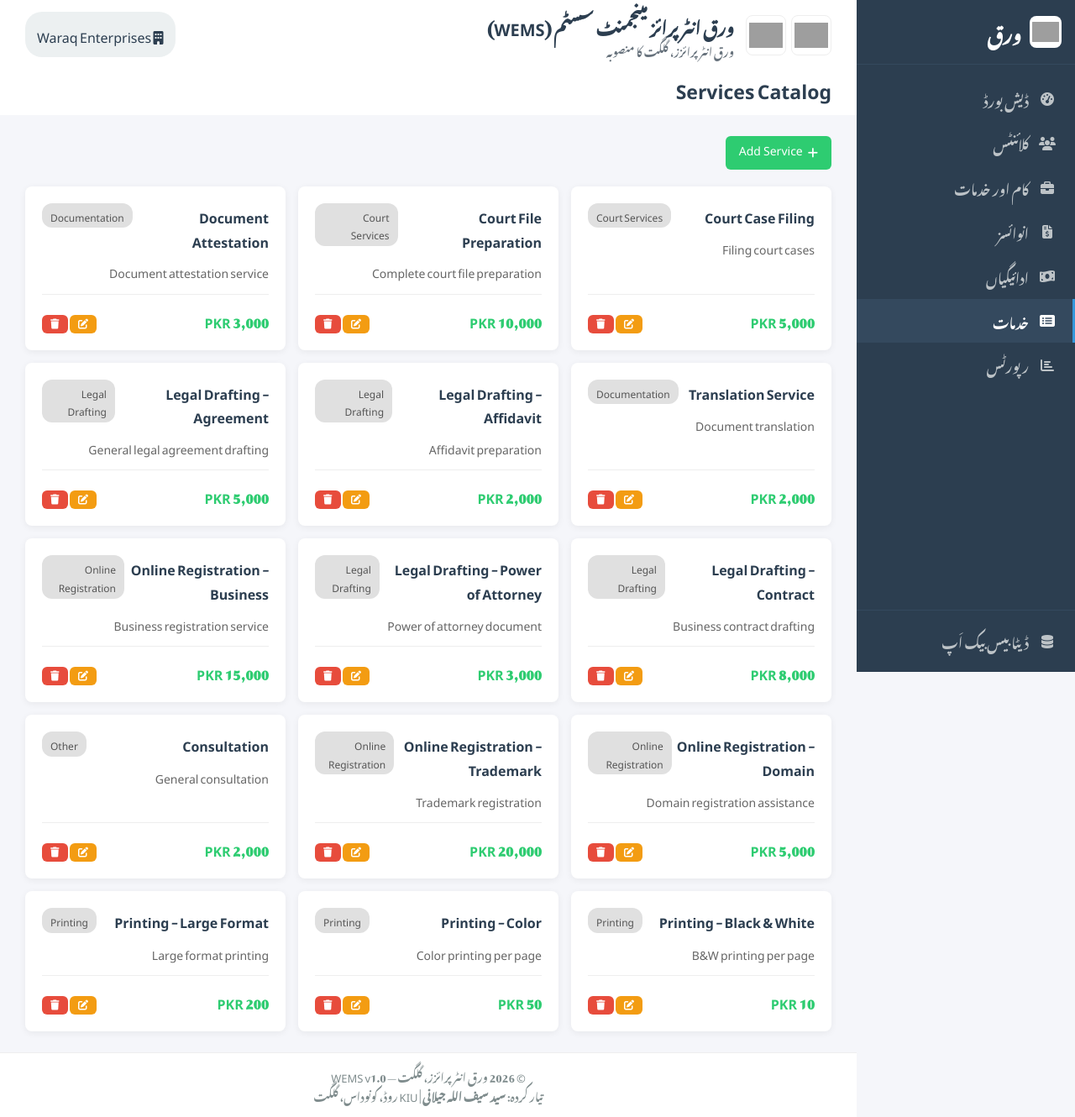
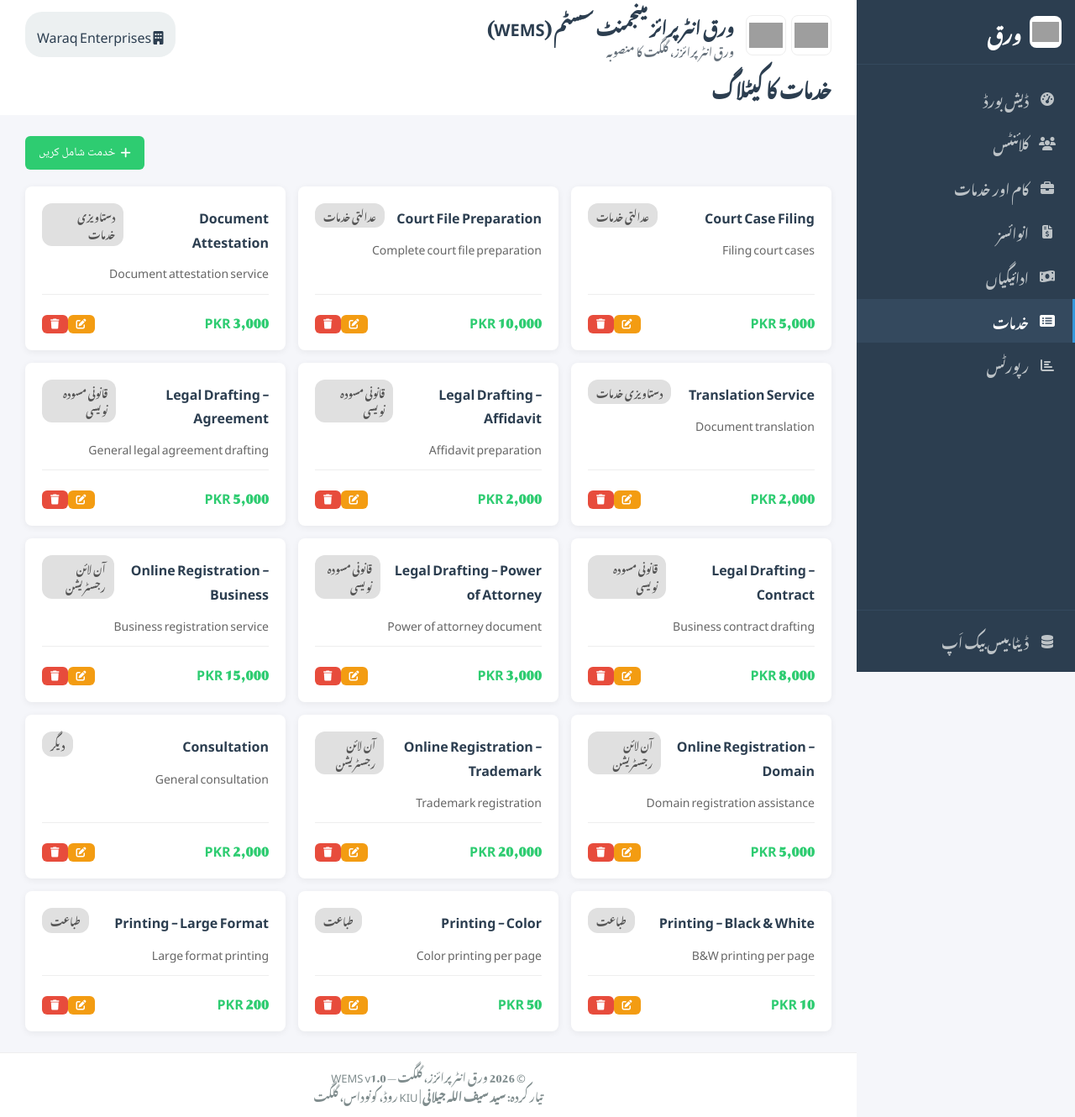
Before and after one commit to xl8saif/WEMS, a Flask app: page /services in a window 1280 px wide. Shown: the whole page at 84% size. Run offline with Flask 3, Linux system fonts and the light colour scheme; data comes from the database, SQL or seed files in the repository; grey boxes are pictures that could not be loaded.

Commit message:
Localize service catalog and dialogs to Urdu

```diff
--- a/templates/services/list.html
+++ b/templates/services/list.html
@@ -1,128 +1,10 @@
 {% extends "base.html" %}
-
-{% block title %}Services - WEMS{% endblock %}
-{% block page_title %}Services Catalog{% endblock %}
-
+{% block title %}خدمات — WEMS{% endblock %}
+{% block page_title %}خدمات کا کیٹلاگ{% endblock %}
 {% block content %}
-<div class="page-actions">
-    <button class="btn btn-success" onclick="document.getElementById('addServiceModal').style.display='block'"><i class="fas fa-plus"></i> Add Service</button>
-</div>
-
-<div class="services-grid">
-    {% for service in services %}
-    <div class="service-card">
-        <div class="service-header">
-            <h4>{{ service.service_name }}</h4>
-            <span class="badge">{{ service.category }}</span>
-        </div>
-        <p class="service-desc">{{ service.description or 'No description' }}</p>
-        <div class="service-footer">
-            <span class="service-price">{{ "{:,.0f}".format(service.base_price) }} {{ currency }}</span>
-            <div class="service-actions">
-                <button class="btn btn-sm btn-warning" onclick="editService({{ service.id }}, '{{ service.service_name }}', '{{ service.category }}', '{{ service.description }}', {{ service.base_price }})"><i class="fas fa-edit"></i></button>
-                <form action="{{ url_for('service_delete', id=service.id) }}" method="post" class="inline-form" onsubmit="return confirm('Delete this service?');">
-                    <button type="submit" class="btn btn-sm btn-danger"><i class="fas fa-trash"></i></button>
-                </form>
-            </div>
-        </div>
-    </div>
-    {% else %}
-    <p class="empty-state">No services configured.</p>
-    {% endfor %}
-</div>
-
-<!-- Add Service Modal -->
-<div id="addServiceModal" class="modal">
-    <div class="modal-content">
-        <div class="modal-header">
-            <h3>Add New Service</h3>
-            <button class="modal-close" onclick="document.getElementById('addServiceModal').style.display='none'">&times;</button>
-        </div>
-        <form method="post" action="{{ url_for('service_add') }}">
-            <div class="form-group">
-                <label>Service Name</label>
-                <input type="text" name="service_name" required class="form-input">
-            </div>
-            <div class="form-group">
-                <label>Category</label>
-                <select name="category" class="form-select">
-                    <option>Legal Drafting</option>
-                    <option>Court Services</option>
-                    <option>Printing</option>
-                    <option>Online Registration</option>
-                    <option>Documentation</option>
-                    <option>Other</option>
-                </select>
-            </div>
-            <div class="form-group">
-                <label>Description</label>
-                <textarea name="description" class="form-input" rows="2"></textarea>
-            </div>
-            <div class="form-group">
-                <label>Base Price ({{ currency }})</label>
-                <input type="number" name="base_price" value="0" step="0.01" class="form-input">
-            </div>
-            <div class="form-actions">
-                <button type="submit" class="btn btn-primary">Save</button>
-                <button type="button" class="btn btn-outline" onclick="document.getElementById('addServiceModal').style.display='none'">Cancel</button>
-            </div>
-        </form>
-    </div>
-</div>
-
-<!-- Edit Service Modal -->
-<div id="editServiceModal" class="modal">
-    <div class="modal-content">
-        <div class="modal-header">
-            <h3>Edit Service</h3>
-            <button class="modal-close" onclick="document.getElementById('editServiceModal').style.display='none'">&times;</button>
-        </div>
-        <form method="post" id="editServiceForm" action="">
-            <div class="form-group">
-                <label>Service Name</label>
-                <input type="text" name="service_name" id="edit_name" required class="form-input">
-            </div>
-            <div class="form-group">
-                <label>Category</label>
-                <select name="category" id="edit_category" class="form-select">
-                    <option>Legal Drafting</option>
-                    <option>Court Services</option>
-                    <option>Printing</option>
-                    <option>Online Registration</option>
-                    <option>Documentation</option>
-                    <option>Other</option>
-                </select>
-            </div>
-            <div class="form-group">
-                <label>Description</label>
-                <textarea name="description" id="edit_description" class="form-input" rows="2"></textarea>
-            </div>
-            <div class="form-group">
-                <label>Base Price ({{ currency }})</label>
-                <input type="number" name="base_price" id="edit_price" step="0.01" class="form-input">
-            </div>
-            <div class="form-actions">
-                <button type="submit" class="btn btn-primary">Update</button>
-                <button type="button" class="btn btn-outline" onclick="document.getElementById('editServiceModal').style.display='none'">Cancel</button>
-            </div>
-        </form>
-    </div>
-</div>
-
-<script>
-function editService(id, name, category, description, price) {
-    document.getElementById('editServiceForm').action = '/services/' + id + '/edit';
-    document.getElementById('edit_name').value = name;
-    document.getElementById('edit_category').value = category;
-    document.getElementById('edit_description').value = description;
-    document.getElementById('edit_price').value = price;
-    document.getElementById('editServiceModal').style.display = 'block';
-}
-
-window.onclick = function(event) {
-    if (event.target.classList.contains('modal')) {
-        event.target.style.display = 'none';
-    }
-}
-</script>
+<div class="page-actions"><div></div><button class="btn btn-success" onclick="document.getElementById('addServiceModal').style.display='block'"><i class="fas fa-plus"></i> خدمت شامل کریں</button></div>
+<div class="services-grid">{% for service in services %}<div class="service-card"><div class="service-header"><h4>{{ service.service_name }}</h4><span class="badge">{{ category_labels.get(service.category,service.category) }}</span></div><p class="service-desc">{{ service.description or 'کوئی تفصیل موجود نہیں۔' }}</p><div class="service-footer"><span class="service-price">{{ "{:,.0f}".format(service.base_price) }} {{ currency }}</span><div class="service-actions"><button class="btn btn-sm btn-warning" onclick="editService({{ service.id }}, '{{ service.service_name|replace("'","\\'") }}', '{{ service.category }}', '{{ (service.description or '')|replace("'","\\'") }}', {{ service.base_price }})"><i class="fas fa-edit"></i></button><form action="{{ url_for('service_delete', id=service.id) }}" method="post" class="inline-form" onsubmit="return confirm('کیا آپ اس خدمت کو حذف کرنا چاہتے ہیں؟');"><button type="submit" class="btn btn-sm btn-danger"><i class="fas fa-trash"></i></button></form></div></div></div>{% else %}<p class="empty-state">ابھی کوئی خدمت ترتیب نہیں دی گئی۔</p>{% endfor %}</div>
+<div id="addServiceModal" class="modal"><div class="modal-content"><div class="modal-header"><h3>نئی خدمت شامل کریں</h3><button class="modal-close" onclick="document.getElementById('addServiceModal').style.display='none'">&times;</button></div><form method="post" action="{{ url_for('service_add') }}"><div class="form-group"><label>خدمت کا نام</label><input type="text" name="service_name" required class="form-input"></div><div class="form-group"><label>زمرہ</label><select name="category" class="form-select"><option value="Legal Drafting">قانونی مسودہ نویسی</option><option value="Court Services">عدالتی خدمات</option><option value="Printing">طباعت</option><option value="Online Registration">آن لائن رجسٹریشن</option><option value="Documentation">دستاویزی خدمات</option><option value="Other">دیگر</option></select></div><div class="form-group"><label>تفصیل</label><textarea name="description" class="form-input" rows="2"></textarea></div><div class="form-group"><label>بنیادی قیمت ({{ currency }})</label><input type="number" name="base_price" value="0" step="0.01" class="form-input" dir="ltr"></div><div class="form-actions"><button type="submit" class="btn btn-primary">محفوظ کریں</button><button type="button" class="btn btn-outline" onclick="document.getElementById('addServiceModal').style.display='none'">منسوخ کریں</button></div></form></div></div>
+<div id="editServiceModal" class="modal"><div class="modal-content"><div class="modal-header"><h3>خدمت میں ترمیم</h3><button class="modal-close" onclick="document.getElementById('editServiceModal').style.display='none'">&times;</button></div><form method="post" id="editServiceForm" action=""><div class="form-group"><label>خدمت کا نام</label><input type="text" name="service_name" id="edit_name" required class="form-input"></div><div class="form-group"><label>زمرہ</label><select name="category" id="edit_category" class="form-select"><option value="Legal Drafting">قانونی مسودہ نویسی</option><option value="Court Services">عدالتی خدمات</option><option value="Printing">طباعت</option><option value="Online Registration">آن لائن رجسٹریشن</option><option value="Documentation">دستاویزی خدمات</option><option value="Other">دیگر</option></select></div><div class="form-group"><label>تفصیل</label><textarea name="description" id="edit_description" class="form-input" rows="2"></textarea></div><div class="form-group"><label>بنیادی قیمت ({{ currency }})</label><input type="number" name="base_price" id="edit_price" step="0.01" class="form-input" dir="ltr"></div><div class="form-actions"><button type="submit" class="btn btn-primary">اپ ڈیٹ کریں</button><button type="button" class="btn btn-outline" onclick="document.getElementById('editServiceModal').style.display='none'">منسوخ کریں</button></div></form></div></div>
+<script>function editService(id,name,category,description,price){document.getElementById('editServiceForm').action='/services/'+id+'/edit';document.getElementById('edit_name').value=name;document.getElementById('edit_category').value=category;document.getElementById('edit_description').value=description;document.getElementById('edit_price').value=price;document.getElementById('editServiceModal').style.display='block';}window.onclick=function(event){if(event.target.classList.contains('modal'))event.target.style.display='none';}</script>
 {% endblock %}
```
